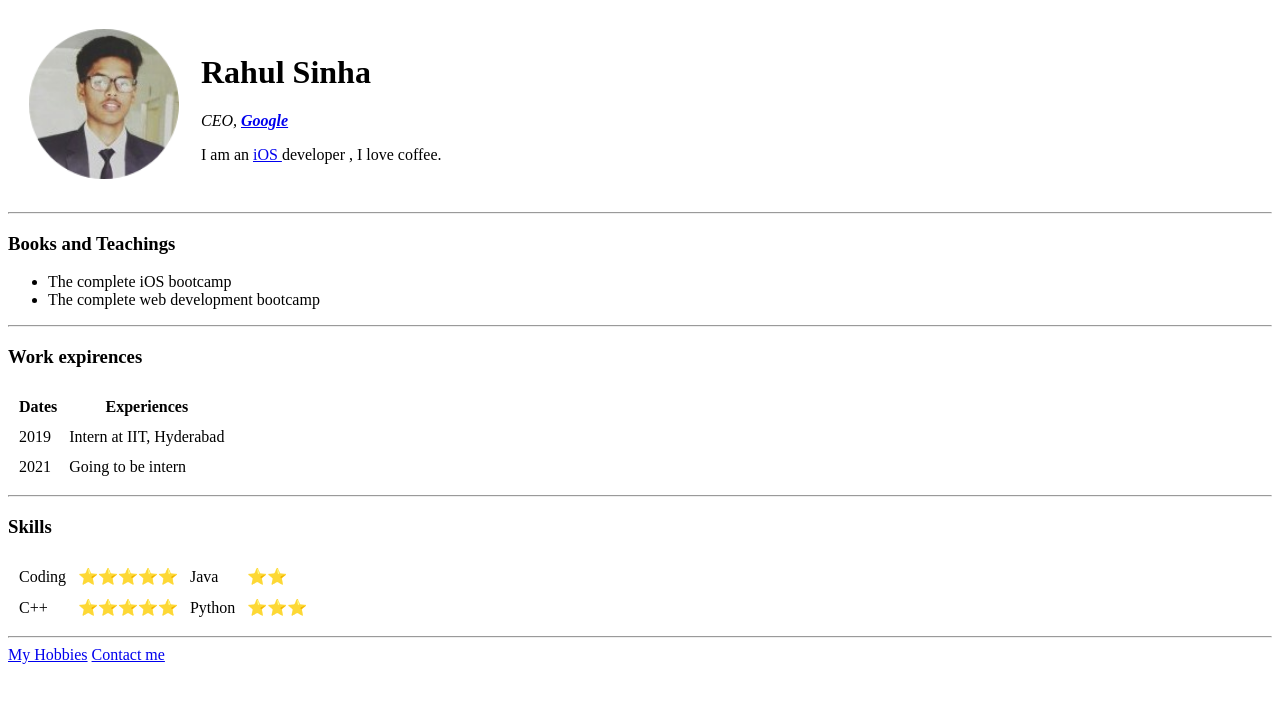
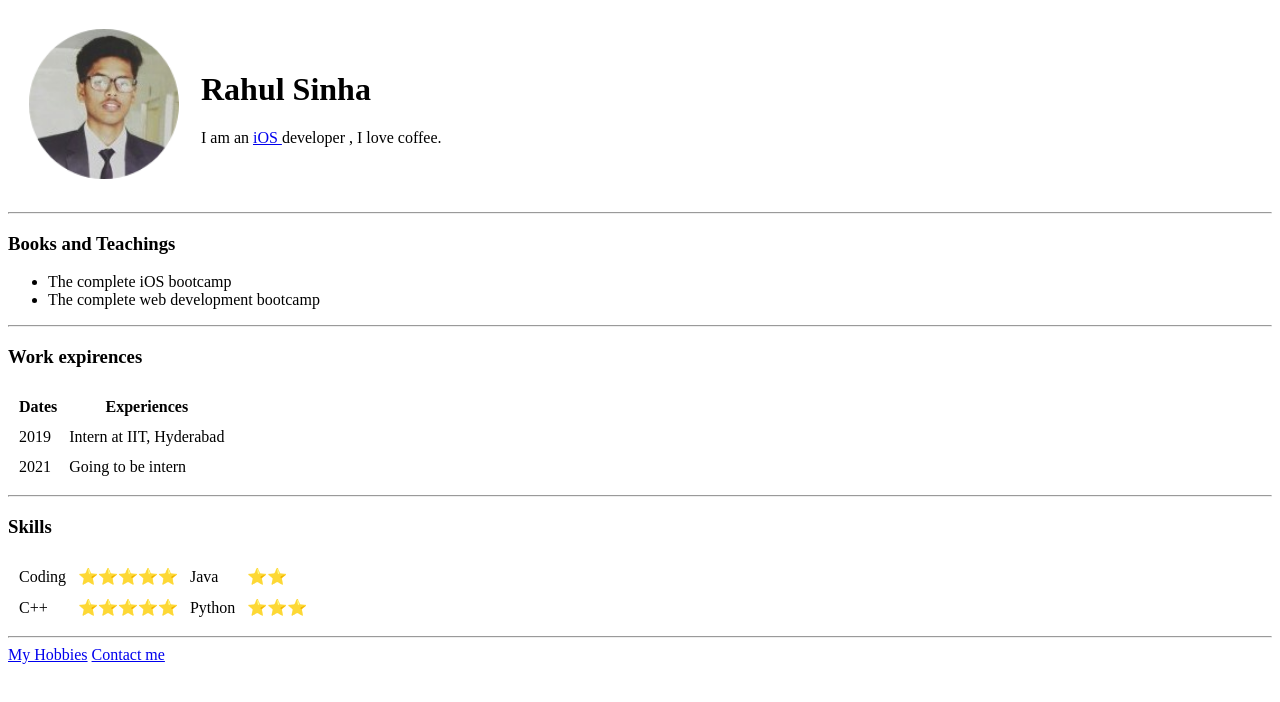
Before and after one commit to eminemanuj/cv, a plain HTML site: page index.html in a window 1280 px wide. Drawn offline with Linux system fonts and the light colour scheme.

Commit message:
Made minor corrections

```diff
--- a/index.html
+++ b/index.html
@@ -11,7 +11,6 @@
         <tr>
             <td> <img src="rahul.png" alt="Rahul profile photo" width="150" height="150"></td>
             <td><h1>Rahul Sinha</h1>
-                <p><em>CEO, <strong><a href="https://www.google.com">Google</a></strong></em></p>
                 <p>I am an <a href="https://www.apple.com/in/ios/ios-14/">iOS </a>developer , I love coffee.</p>
             </td>
         </tr>
```
